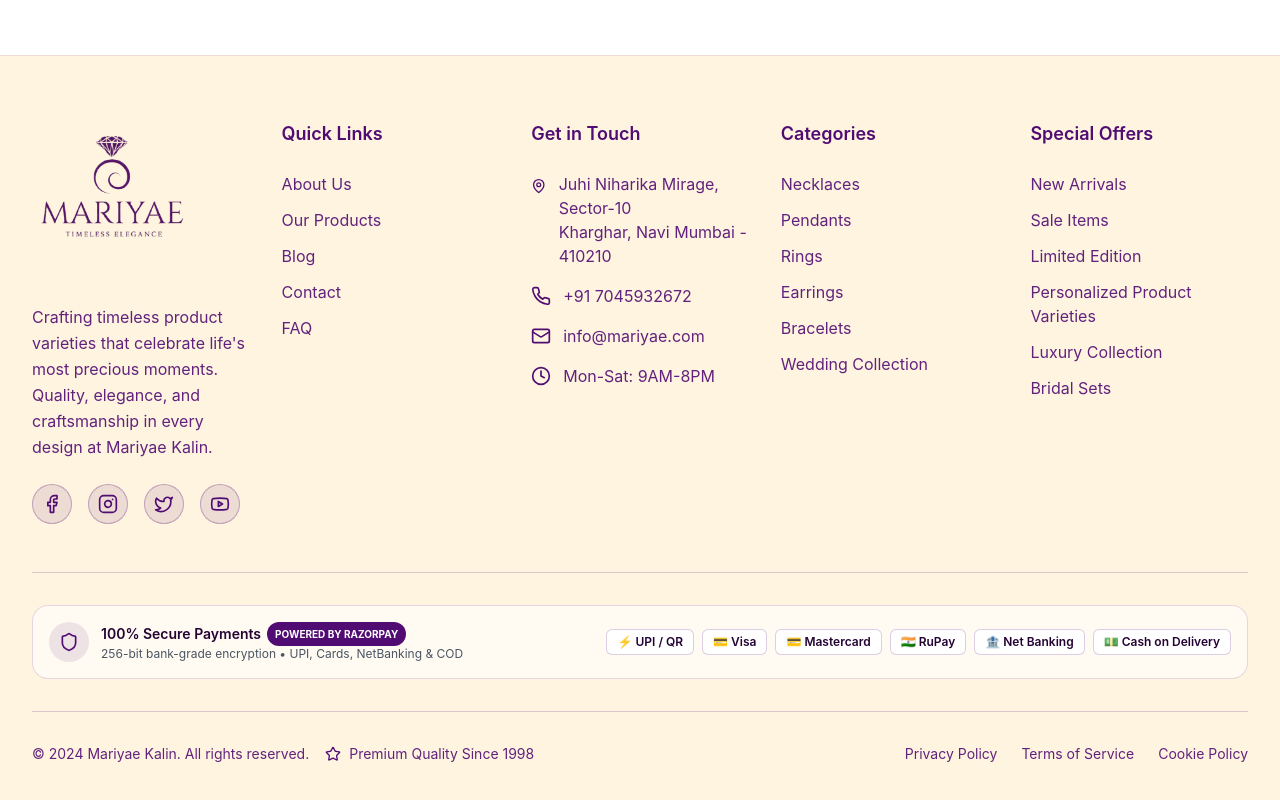
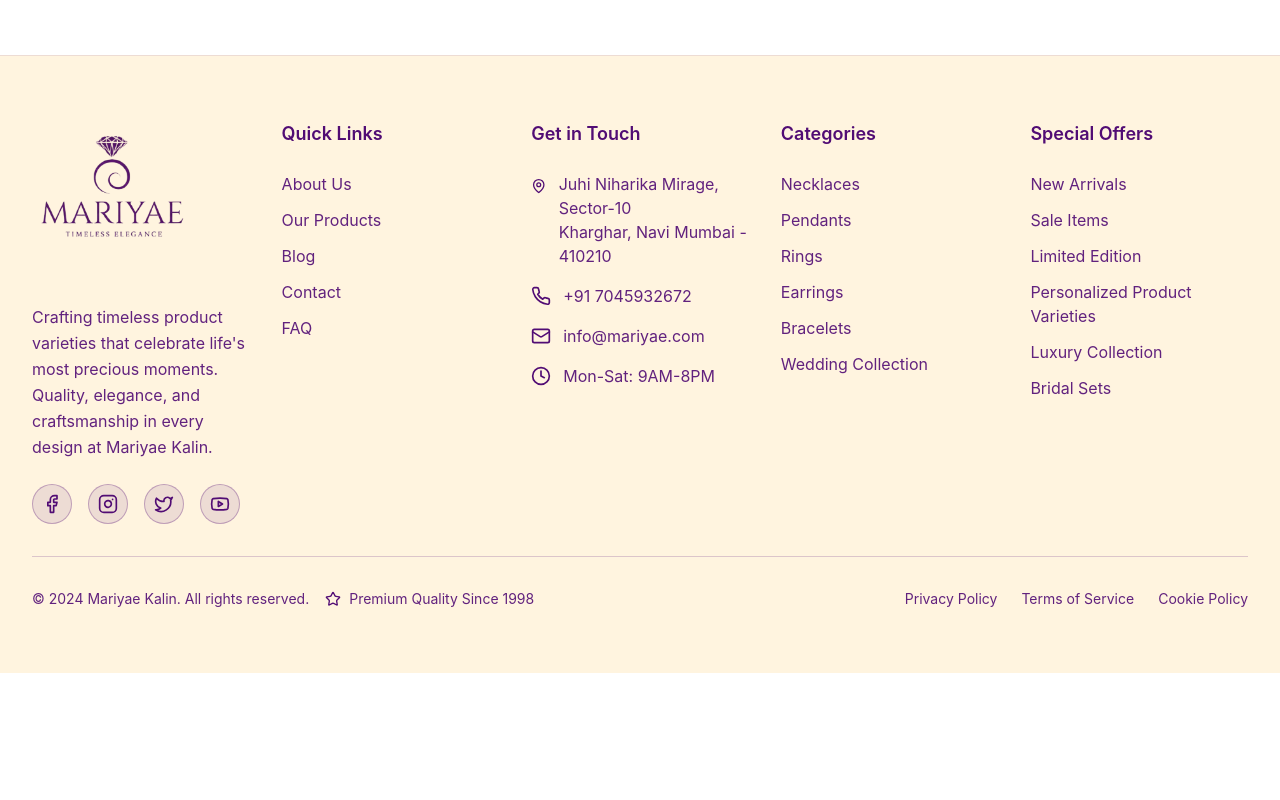
Before and after one commit to walnutleather2-debug/kalin-website, a Next.js app: page /faq in a window 1280 px wide. Shown: the part 1941-2741 px from the top of the page. After the commit the page ends 2614 px from the top, so only its background shows below. Built offline with nearby package versions, Linux system fonts and the light colour scheme.

Commit message:
Remove payment partners trust section from footer

```diff
--- a/components/footer.tsx
+++ b/components/footer.tsx
@@ -197,44 +197,7 @@ export default function Footer() {
 
 
 
-        {/* Payment Partners & Security Trust Section */}
-        <div className="border-t border-[#510c74]/20 mt-12 pt-8">
-          <div className="flex flex-col md:flex-row items-center justify-between gap-4 bg-white/60 p-4 rounded-2xl border border-[#510c74]/15">
-            <div className="flex items-center space-x-3 text-center md:text-left">
-              <div className="w-10 h-10 rounded-full bg-[#510c74]/10 flex items-center justify-center flex-shrink-0 text-[#510c74]">
-                <Shield className="w-5 h-5" />
-              </div>
-              <div>
-                <p className="font-semibold text-sm text-[#240334] flex items-center gap-1.5 justify-center md:justify-start">
-                  <span>100% Secure Payments</span>
-                  <span className="text-[10px] font-bold bg-[#510c74] text-white px-2 py-0.5 rounded-full uppercase">Powered by Razorpay</span>
-                </p>
-                <p className="text-xs text-gray-600">256-bit bank-grade encryption • UPI, Cards, NetBanking & COD</p>
-              </div>
-            </div>
 
-            <div className="flex flex-wrap items-center justify-center gap-2">
-              <span className="px-2.5 py-1 text-xs font-semibold bg-white rounded-md border border-[#510c74]/20 text-[#240334] shadow-xs">
-                ⚡ UPI / QR
-              </span>
-              <span className="px-2.5 py-1 text-xs font-semibold bg-white rounded-md border border-[#510c74]/20 text-[#240334] shadow-xs">
-                💳 Visa
-              </span>
-              <span className="px-2.5 py-1 text-xs font-semibold bg-white rounded-md border border-[#510c74]/20 text-[#240334] shadow-xs">
-                💳 Mastercard
-              </span>
-              <span className="px-2.5 py-1 text-xs font-semibold bg-white rounded-md border border-[#510c74]/20 text-[#240334] shadow-xs">
-                🇮🇳 RuPay
-              </span>
-              <span className="px-2.5 py-1 text-xs font-semibold bg-white rounded-md border border-[#510c74]/20 text-[#240334] shadow-xs">
-                🏦 Net Banking
-              </span>
-              <span className="px-2.5 py-1 text-xs font-semibold bg-white rounded-md border border-[#510c74]/20 text-[#240334] shadow-xs">
-                💵 Cash on Delivery
-              </span>
-            </div>
-          </div>
-        </div>
 
         {/* Bottom bar */}
         <div className="border-t border-[#510c74]/20 mt-8 pt-8 flex flex-col md:flex-row justify-between items-center">
```
